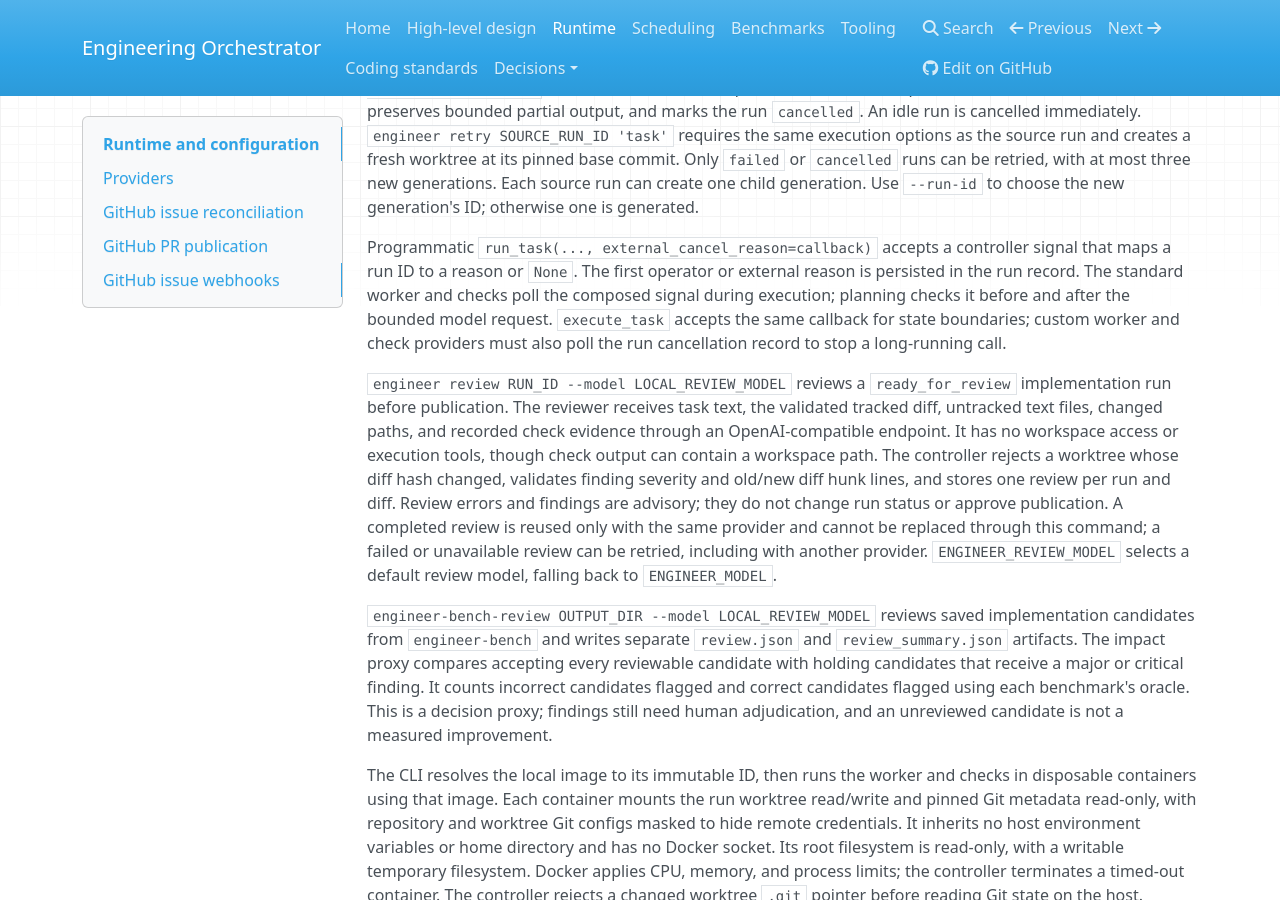
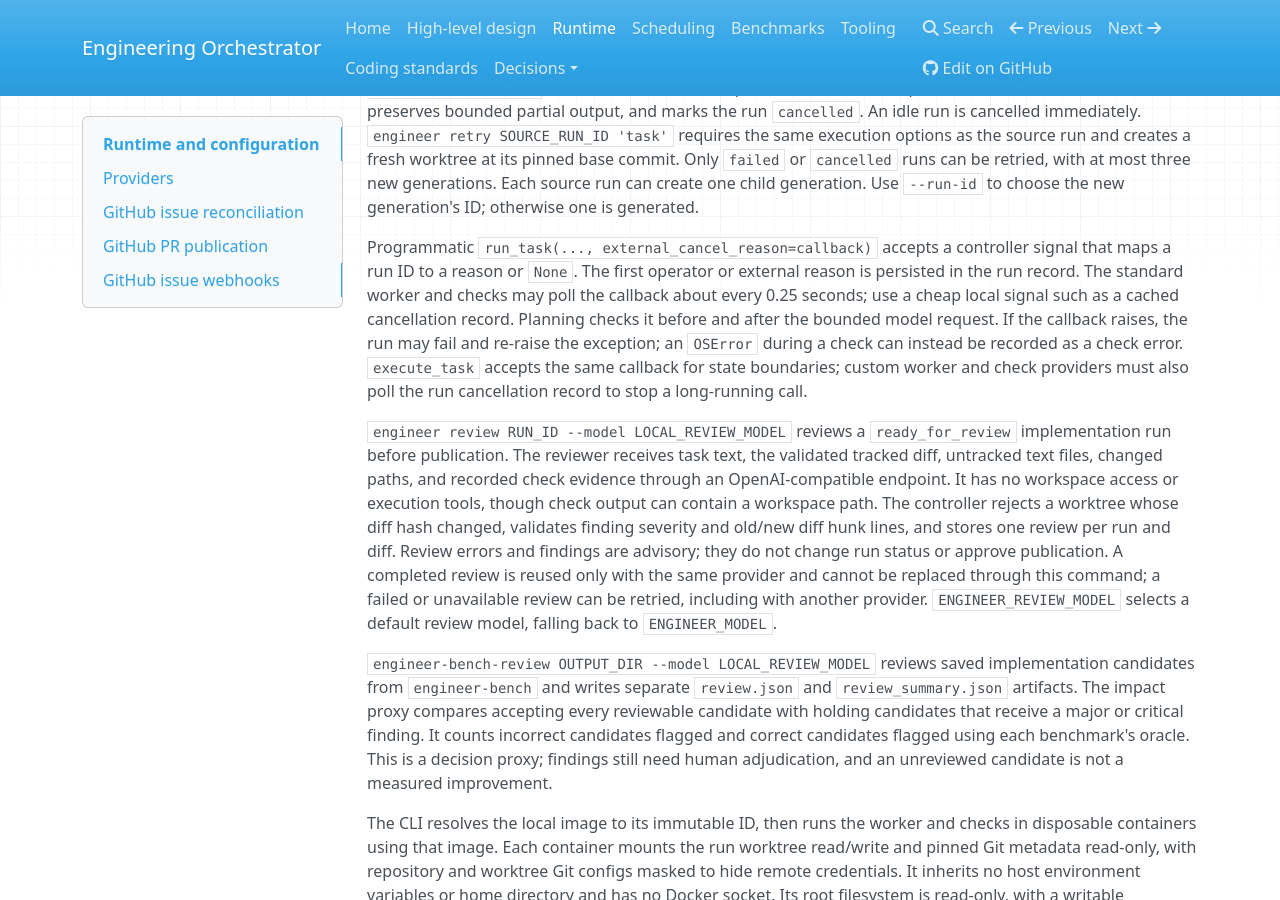
Before and after one commit to jcsduncan/engineering-orchestrator, an MkDocs documentation site: the page built from docs/runtime.md, in a window 1280 px wide and 900 px high, scrolled down 1826 px. Built offline with MkDocs 1.6.1, drawn with Linux system fonts in a browser that asks for light colours; nearby versions of some CDN libraries.

Commit message:
Clarify external cancellation callback behavior

```diff
--- a/docs/runtime.md
+++ b/docs/runtime.md
@@ -33,7 +33,7 @@ Each run starts with a persisted task snapshot, then moves through `accepted`, `
 
 Use `engineer status RUN_ID` to read the current state and evidence. `engineer cancel RUN_ID --reason 'Operator requested'` records a cancellation request; the controller stops an active worker or check, preserves bounded partial output, and marks the run `cancelled`. An idle run is cancelled immediately. `engineer retry SOURCE_RUN_ID 'task'` requires the same execution options as the source run and creates a fresh worktree at its pinned base commit. Only `failed` or `cancelled` runs can be retried, with at most three new generations. Each source run can create one child generation. Use `--run-id` to choose the new generation's ID; otherwise one is generated.
 
-Programmatic `run_task(..., external_cancel_reason=callback)` accepts a controller signal that maps a run ID to a reason or `None`. The first operator or external reason is persisted in the run record. The standard worker and checks poll the composed signal during execution; planning checks it before and after the bounded model request. `execute_task` accepts the same callback for state boundaries; custom worker and check providers must also poll the run cancellation record to stop a long-running call.
+Programmatic `run_task(..., external_cancel_reason=callback)` accepts a controller signal that maps a run ID to a reason or `None`. The first operator or external reason is persisted in the run record. The standard worker and checks may poll the callback about every 0.25 seconds; use a cheap local signal such as a cached cancellation record. Planning checks it before and after the bounded model request. If the callback raises, the run may fail and re-raise the exception; an `OSError` during a check can instead be recorded as a check error. `execute_task` accepts the same callback for state boundaries; custom worker and check providers must also poll the run cancellation record to stop a long-running call.
 
 `engineer review RUN_ID --model LOCAL_REVIEW_MODEL` reviews a `ready_for_review` implementation run before publication. The reviewer receives task text, the validated tracked diff, untracked text files, changed paths, and recorded check evidence through an OpenAI-compatible endpoint. It has no workspace access or execution tools, though check output can contain a workspace path. The controller rejects a worktree whose diff hash changed, validates finding severity and old/new diff hunk lines, and stores one review per run and diff. Review errors and findings are advisory; they do not change run status or approve publication. A completed review is reused only with the same provider and cannot be replaced through this command; a failed or unavailable review can be retried, including with another provider. `ENGINEER_REVIEW_MODEL` selects a default review model, falling back to `ENGINEER_MODEL`.
 
```
